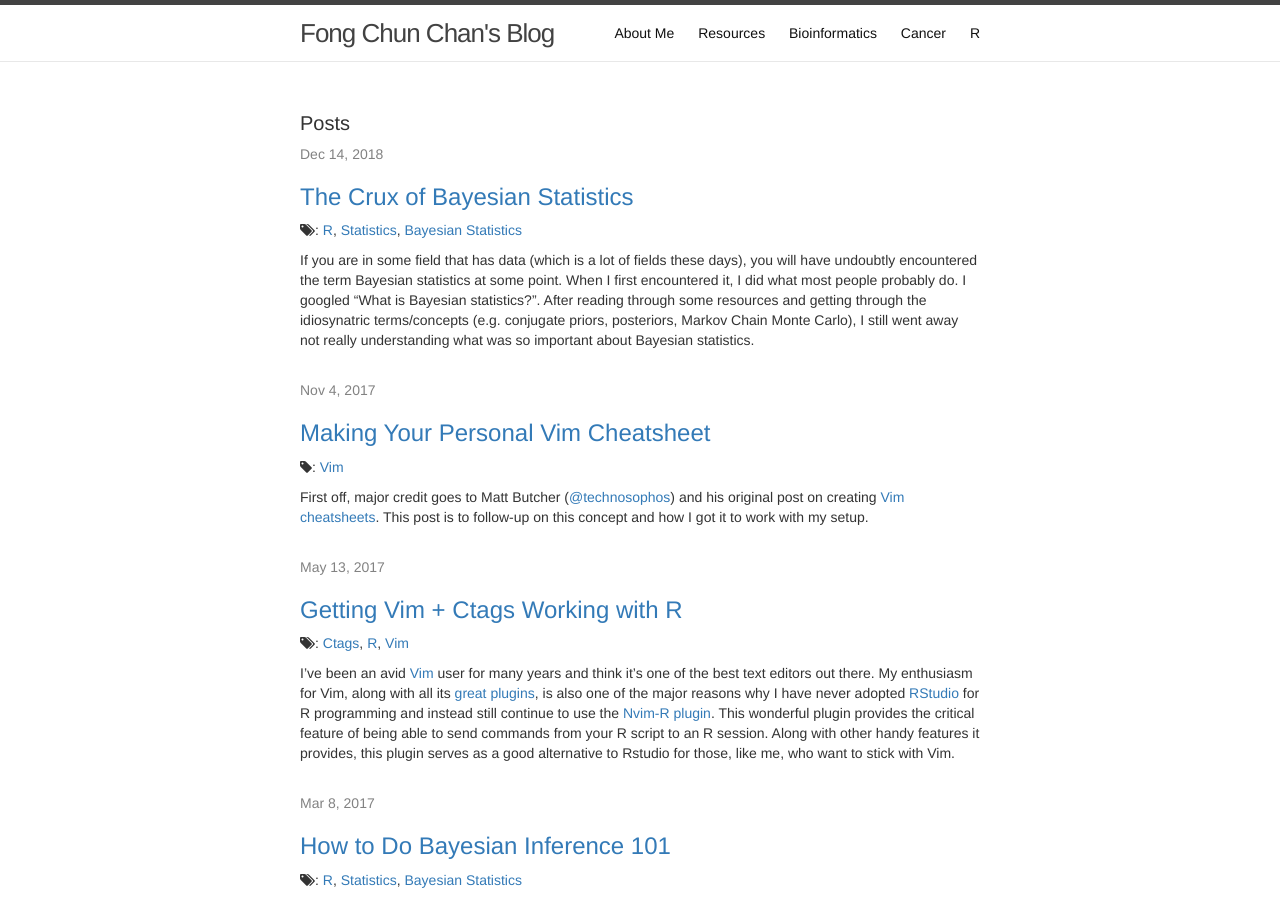
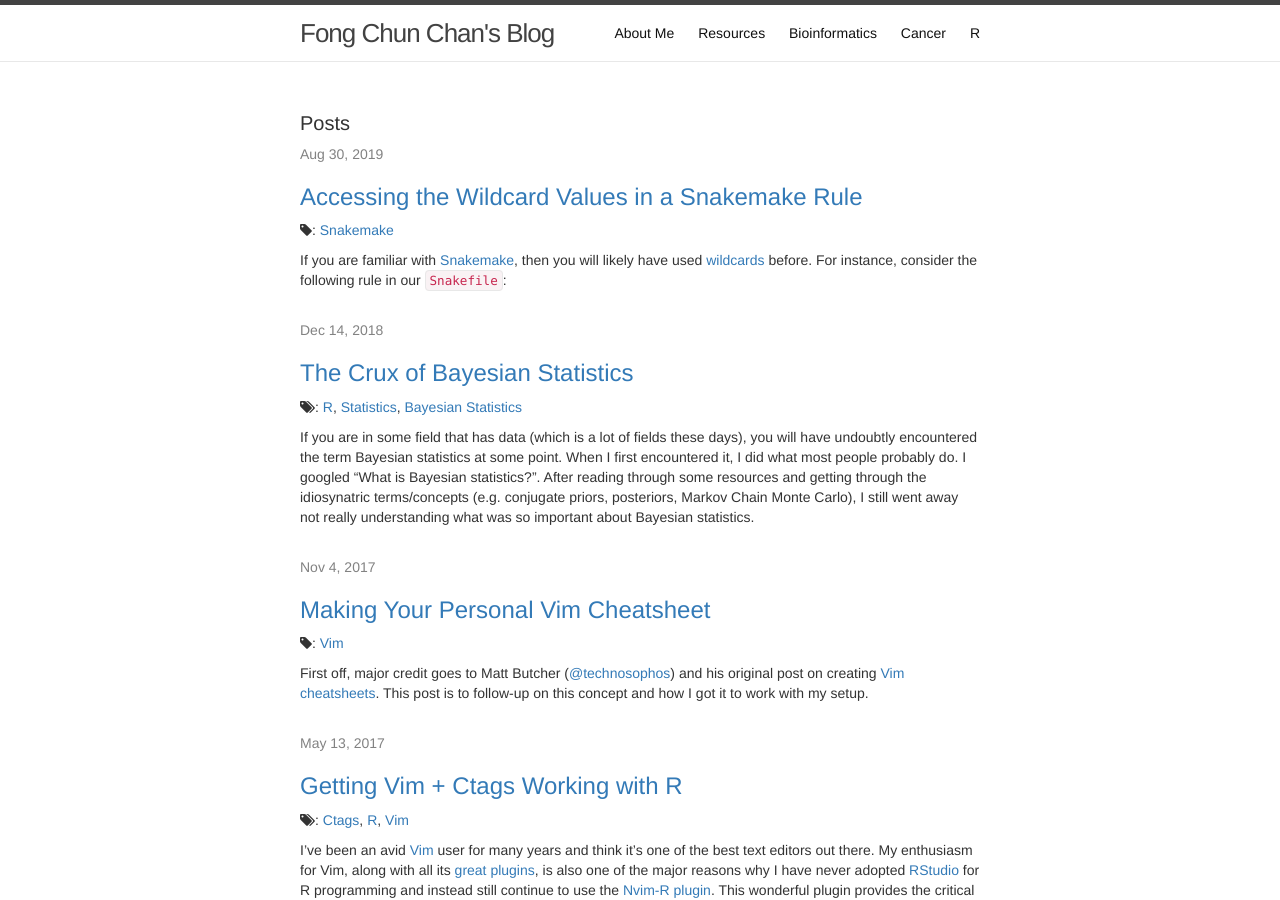
Before and after one commit to tinyheero/tinyheero.github.io, a Jekyll site: the page built from index.html, in a window 1280 px wide and 900 px high. Built offline with Jekyll 4.4.1, drawn with Linux system fonts in a browser that asks for light colours; nearby versions of some CDN libraries; library files that are not in the unit come from our copies; formulas are drawn with MathJax 3; some of the changed lines change nothing that is shown.

Commit message:
Finalize wildcard snakemake post

````diff
--- a/_drafts/wildcards-in-snakemake.md
+++ b/_posts/2019-08-30-wildcards-in-snakemake.md
@@ -1,10 +1,9 @@
 ---
 layout: post
 title:  "Accessing the Wildcard Values in a Snakemake Rule"
+date: 2019-08-30
 tags: [snakemake]
 ---
-
-# The Wildcard
 
 If you are familiar with [Snakemake](https://snakemake.readthedocs.io/en/stable/index.html),
 then you will likely have used [wildcards](https://snakemake.readthedocs.io/en/stable/snakefiles/rules.html#wildcards)
@@ -56,7 +55,7 @@ by running `touch`, this command runs to completion creating the output file
 we desire.
 
 Since we have a wildcard in the rule, we can reuse the rule by simply changing
-by the patient identifier. For instance, if we ran the following:
+the patient identifier. For instance, if we ran the following:
 
 ```bash
 touch patientB_input.tsv;
@@ -93,7 +92,7 @@ patient. What you would need to do is access `patient_gene_mutations` dictionary
 in your rule to extract out the gene identifiers associated with the patient.
 However, the patient identifier is a wildcard in the rule.
 
-This is where anonymous `lambda` functions comes very handy as they give you
+This is where anonymous `lambda` functions come in handy as they give you
 access to the wildcards of the rule. With it, you can construct more complex
 rule prequisites. For instance, consider the following Snakefile:
 
@@ -161,11 +160,9 @@ This ends up producing the following structure:
 # Conclusions
 
 The usage of a `lambda` function is not confined to just the input directive.
-You can also use it in the output, params, and other Snakemake directives.
-
-Hope this posts sheds some light on how to access the wildcard values of a
-Snakemake rule. With this trick, you should be able to construct more complex
-rules to help with your workflows!
+You can also use it in the output, params, and other Snakemake directives. With
+this trick, you should be able to construct more complex rules to help with
+your workflows!
 
 # References
 
````
